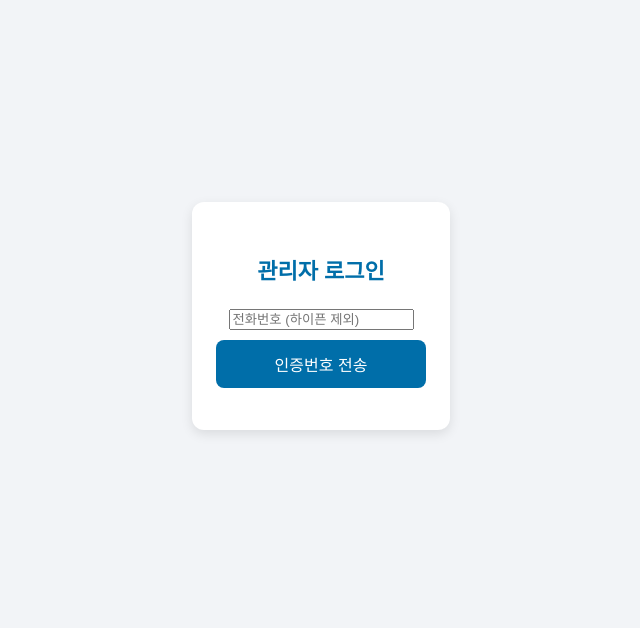
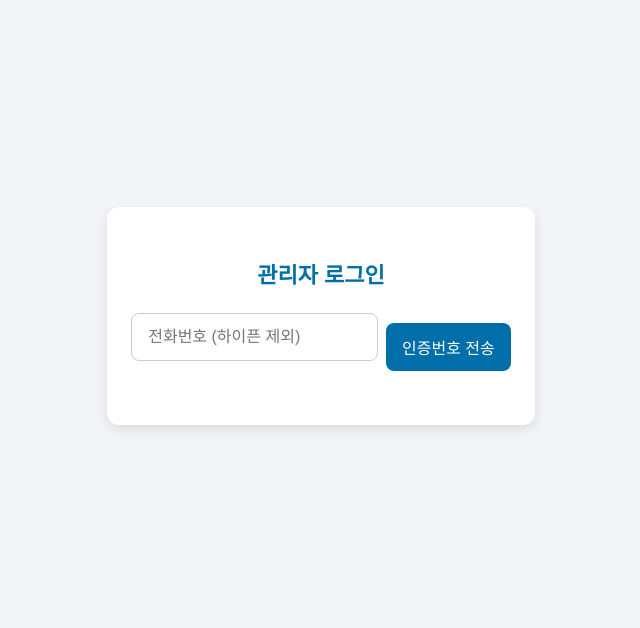
Before and after one commit to 1anminJ/booth_count, a Flask app: page /admin_login in a window 1280 px wide. Shown: the part 54-682 px from the top of the page, without its empty margins (319-959 px from the left). Run offline with Flask 3, Linux system fonts and the light colour scheme; some libraries are stand-ins or nearby versions.

Commit message:
feat: 관리자 로그인 페이지 관련 css 추가

```diff
--- a/static/css/style.css
+++ b/static/css/style.css
@@ -158,3 +158,39 @@
 .footer a:hover {
   text-decoration: underline;
 }
+
+.input-button-group {
+  display: flex;
+  gap: 8px;
+  width: 100%;
+  margin-bottom: 12px;
+}
+
+.input-button-group .input-field {
+  flex: 1;
+  padding: 12px 16px;
+  font-size: 16px;
+  border: 1px solid #ccc;
+  border-radius: 8px;
+  box-sizing: border-box;
+  height: 48px;
+  line-height: 24px;
+}
+
+.input-button-group .button {
+  width: auto;
+  padding: 12px 16px;
+  font-size: 16px;
+  border-radius: 8px;
+  white-space: nowrap;
+}
+
+@media (max-width: 480px) {
+  .input-button-group {
+    flex-direction: column;
+  }
+
+  .input-button-group .button {
+    width: 100%;
+  }
+}
```
